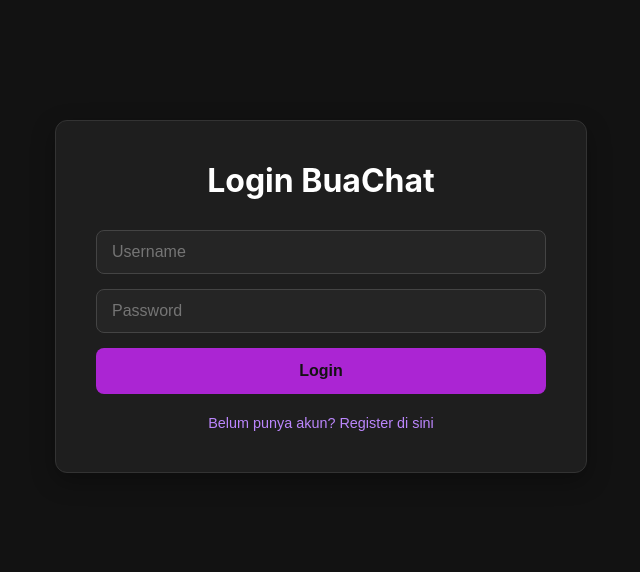
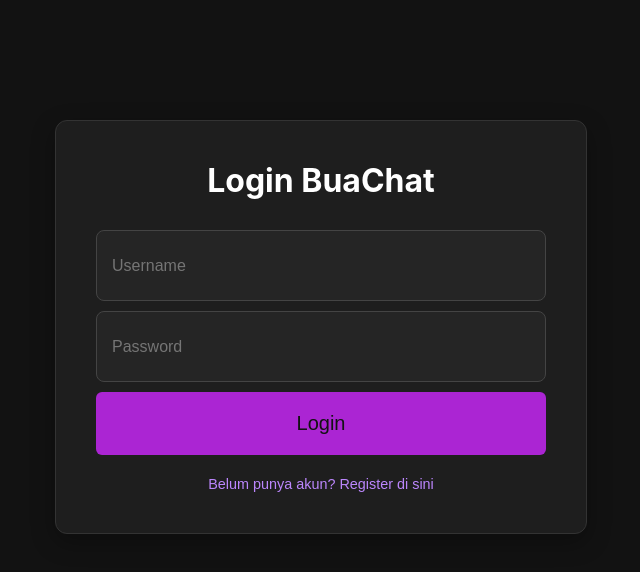
Before and after one commit to MuhammadAlfarazi-rpl/docker-react-app, a React app in the folder frontend/: page /login in a window 1280 px wide. Shown: the top 572 px of the page, without its empty margins (319-959 px from the left). Built offline with nearby package versions, Linux system fonts and the light colour scheme; no server answers; the HTML template or start-up script is replaced by a standard one.

Commit message:
Nice tak rusak

```diff
--- a/frontend/src/App.css
+++ b/frontend/src/App.css
@@ -63,14 +63,16 @@
 
 .guestbook-form {
   display: flex;
-  flex-direction: column;
-  gap: 15px;
+  flex-direction: row;
+  align-items: flex-end;
+  gap: 10px;
   flex-shrink: 0;
   margin-top: 20px;
 }
 
 .guestbook-form input,
 .guestbook-form textarea {
+  flex-grow: 1;
   font-size: 16px;
   padding: 12px 15px;
   background-color: #252525;
@@ -78,6 +80,9 @@
   border-radius: 8px;
   color: #e0e0e0;
   transition: border-color 0.2s, box-shadow 0.2s;
+  min-height: 45px;
+  max-height: 150px;
+  resize: none;
 }
 
 .guestbook-form input:focus,
@@ -89,19 +94,23 @@
 
 .guestbook-form textarea {
   min-height: 13px;
-  resize: vertical;
+  resize: none;
 }
 
 .guestbook-form button {
-  font-size: 16px;
-  font-weight: bold;
-  padding: 14px 20px;
+  flex-shrink: 0;
+  height: 63px;
+  border-radius: 15%;
+  font-size: 20px;
   background-color: #ab25d3;
   color: #121212;
   border: none;
-  border-radius: 8px;
   cursor: pointer;
   transition: background-color 0.2s, transform 0.1s;
+  display: flex;
+  align-items: center;
+  justify-content: center;
+  padding: 12px 15px;
 }
 
 .guestbook-form button:hover {
@@ -196,7 +205,6 @@
 
 .login-container {
   max-width: 450px;
-  /* (100px dari atas, auto kiri-kanan, 0 bawah) */
   margin: 100px auto 0 auto;
   padding: 40px;
   background-color: #1e1e1e;
@@ -212,11 +220,10 @@
   margin-bottom: 30px;
 }
 
-/* Tombol untuk ganti mode (register/login) */
 .toggle-auth {
   background: none;
   border: none;
-  color: #bb86fc; /* Warna ungu aksen */
+  color: #bb86fc;
   cursor: pointer;
   width: 100%;
   text-align: center;
@@ -229,14 +236,73 @@
 }
 
 .typing-indicator {
-  /* Beri sedikit ruang */
-  min-height: 1.5em; /* (sekitar tinggi 1 baris teks) */
-  margin-bottom: 15px; /* Jarak sebelum pemisah */
+  min-height: 1.5em;
+  margin-bottom: 15px;
   font-size: 0.9em;
   color: #888;
+  border-bottom: 1px solid #444 ;
 }
 
 .divider {
   border-bottom: 1px solid #444;
   margin-bottom: 20px;
 }
+
+.auth-form {
+  display: flex;
+  flex-direction: column;
+  gap: 10px;
+  flex-shrink: 0;
+  margin-top: 20px;
+}
+
+.auth-form input,
+.auth-form textarea {
+  flex-grow: 1;
+  font-size: 16px;
+  padding: 12px 15px;
+  background-color: #252525;
+  border: 1px solid #444;
+  border-radius: 8px;
+  color: #e0e0e0;
+  transition: border-color 0.2s, box-shadow 0.2s;
+  min-height: 45px;
+  max-height: 150px;
+  resize: none;
+}
+
+.auth-form input:focus,
+.auth-form textarea:focus {
+  outline: none;
+  border-color: #bb86fc;
+  box-shadow: 0 0 0 3px rgba(187, 134, 252, 0.1);
+}
+
+.auth-form textarea {
+  min-height: 13px;
+  resize: none;
+}
+
+.auth-form button {
+  flex-shrink: 0;
+  height: 63px;
+  border-radius: 6px;
+  font-size: 20px;
+  background-color: #ab25d3;
+  color: #121212;
+  border: none;
+  cursor: pointer;
+  transition: background-color 0.2s, transform 0.1s;
+  display: flex;
+  align-items: center;
+  justify-content: center;
+  padding: 12px 15px;
+}
+
+.auth-form button:hover {
+  background-color: #cb4bf3;
+}
+
+.auth-form button:active {
+  transform: scale(0.98);
+}
--- a/frontend/src/App.jsx
+++ b/frontend/src/App.jsx
@@ -115,12 +115,12 @@
 
         <form onSubmit={handleSubmit} className="guestbook-form">
           <textarea
-            placeholder="Ketik BuaChat kamu di sini..."
+            placeholder="Ketik BuaChat-an kamu di sini..."
             value={message}
             onChange={handleTyping}
             required
           ></textarea>
-          <button type="submit">Kirim Pesan 🚀</button>
+         <button type="submit" title="Kirim Pesan">🚀</button>
         </form>
       </div>
 
@@ -135,6 +135,14 @@
             </li>
           ))}
         </ul>
+        <div className="typing-indicator">
+          {otherTypingUsers.length > 0 && (
+            <i>
+              {otherTypingUsers.join(', ')}
+              {otherTypingUsers.length === 1 ? ' lagi ngetik...' : ' lagi ngetik...'}
+            </i>
+          )}
+        </div>
         <button onClick={() => auth.logout()} className="logout">Logout</button>
       </div>
 
--- a/frontend/src/LoginPage.jsx
+++ b/frontend/src/LoginPage.jsx
@@ -40,7 +40,7 @@
     <div className="login-container">
       <h1>{isRegistering ? 'Register BuaChat' : 'Login BuaChat'}</h1>
 
-      <form onSubmit={handleSubmit} className="guestbook-form">
+      <form onSubmit={handleSubmit} className="auth-form">
         <input
           type="text"
           placeholder="Username"
```
